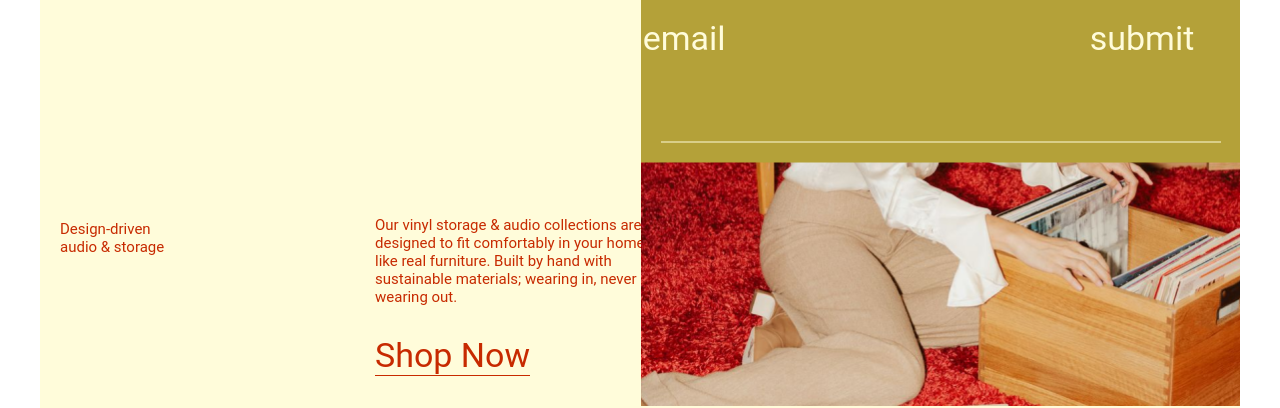
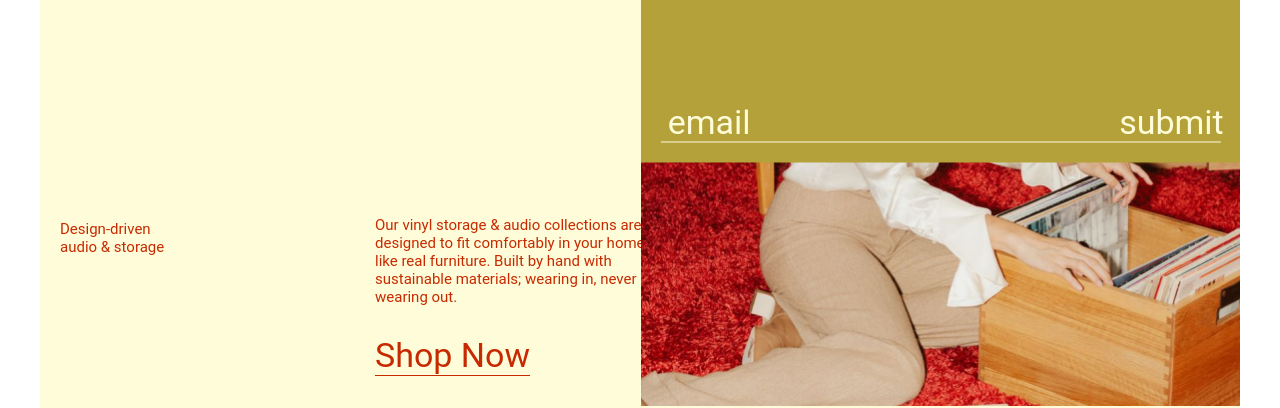
Before and after one commit to moondard/moondard, a plain HTML site: page index.html in a window 1280 px wide. Shown: the part 394-802 px from the top of the page. Drawn offline with Linux system fonts and the light colour scheme.

Commit message:
Update styles.css

```diff
--- a/css/styles.css
+++ b/css/styles.css
@@ -1735,7 +1735,14 @@ input[type="submit"].modal-email__form-submit:hover{
         background-color: #B4A139;
         z-index: 3;
     }
-
+    .modal-email__form {
+    position: absolute;
+    bottom: 10px;
+    left: 25px;
+    font-family: Roboto, Serif, serif;
+    font-size: 34px;
+    color: #FFFCDA;
+    }
     .modal-email__form-strip {
         background-color: #FFFCDA;
         width: 560px;
```
